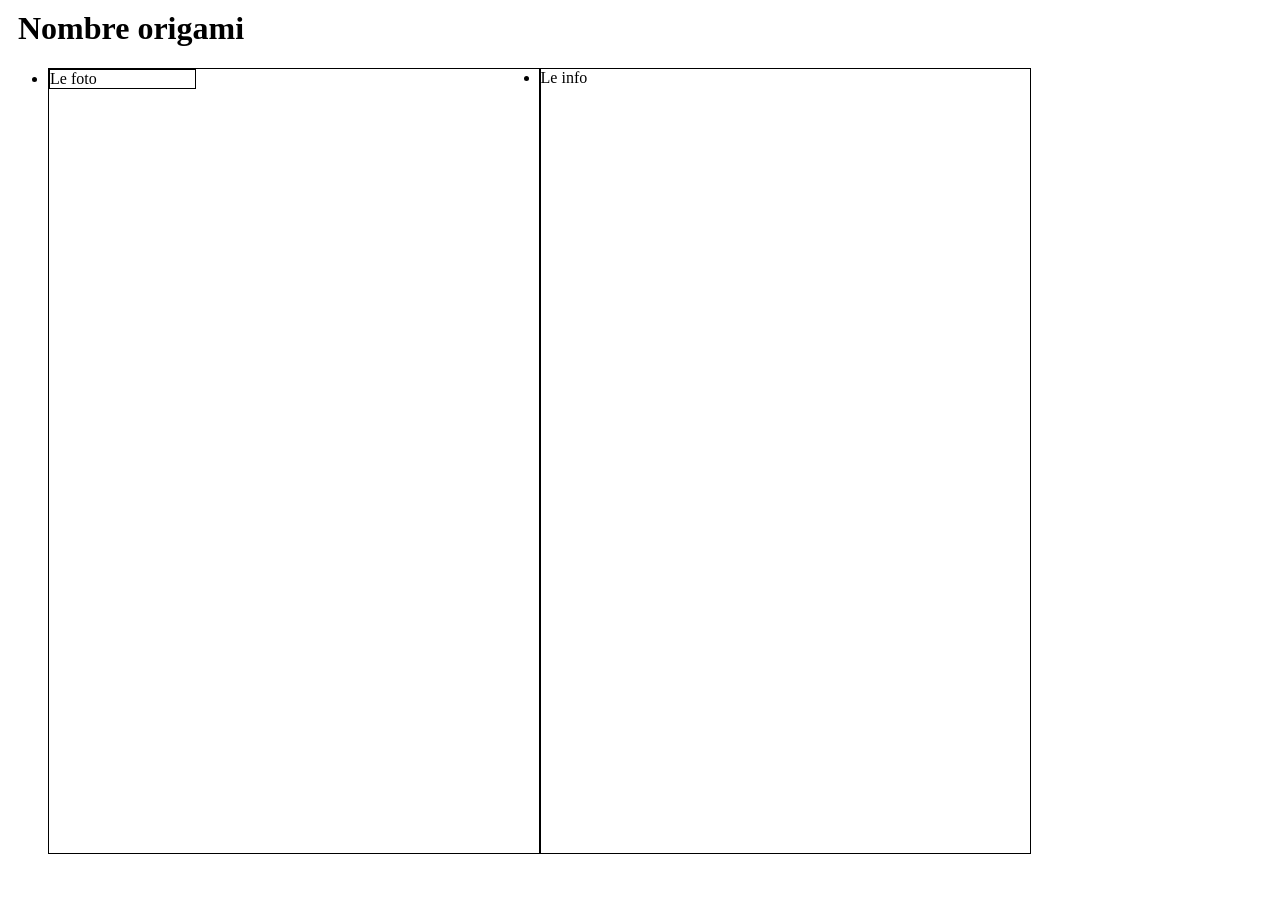
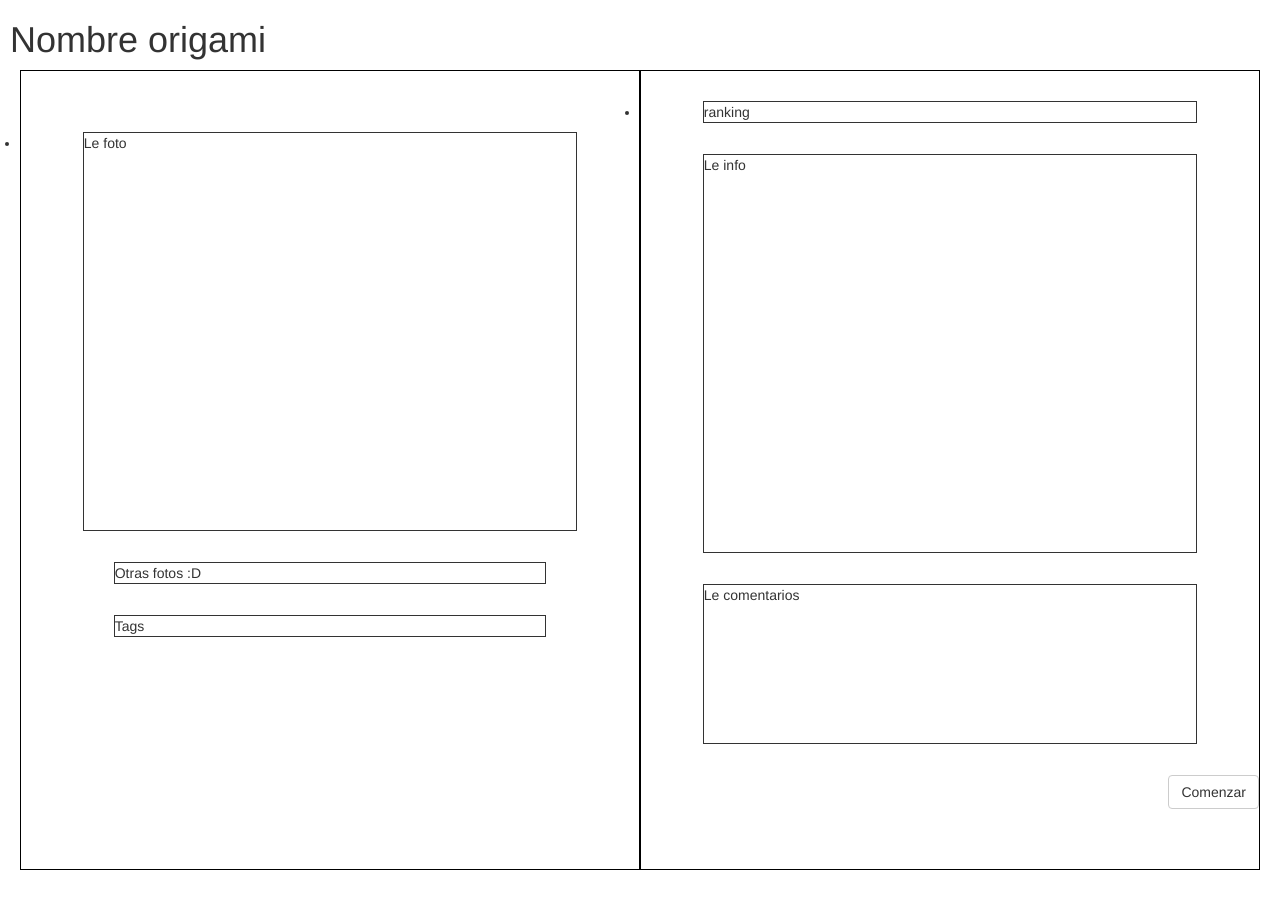
Before and after one commit to LuisMiranda132/interfaces, a plain HTML site: page inicioLeccion.html in a window 1280 px wide. Before the commit the page ends 860 px from the top, so only its background shows below. Drawn offline with Linux system fonts and the light colour scheme.

Commit message:
Estructura de la página del inicio de lección.

```diff
--- a/inicioLeccion.html
+++ b/inicioLeccion.html
@@ -14,13 +14,14 @@
       }
 
       #body ul {
+      padding: 0px 20px 0px 20px;
       }
 
       #body ul li {
       padding:0px 0px 0px 0px;
       float:left;
       height:100%;
-      width:40%;
+      width:50%;
       border: 1px solid black;
       <!-- list-style:none; -->
       <!-- display:block; -->
@@ -29,19 +30,54 @@
       }
 
       #left {
-      width: 30%;
-      height: 30%;
+      width: 100%;
+      height: 100%;
       }
 
       #right {
-      width: 30%;
-      height: 30%;
+      width: 100%;
+      height: 100%;
       }
 
       #photo {
-      width: auto;
+      width: 80%;
+      height: 50%;
       border: 1px solid;
+      margin: 10% 10% 5% 10%;
+      }
+
+      #otherPhotos {
+      width: 70%;
+      border: 1px solid;
+      margin: 0% 15% 5% 15%;
+      }
+
+      #tags {
+      width: 70%;
+      border: 1px solid;
+      margin: 0% 15% 5% 15%;
+      }
+
+      #ranking {
+      border: 1px solid;
+      margin: 5% 10% 5% 10%;
+      }
+
+      #information {
+      width: 80%;
+      height: 50%;
+      border: 1px solid;
+      margin: 0% 10% 5% 10%;
+      }
+
+      #comments {
+      width: 80%;
+      height: 20%;
+      border: 1px solid;
+      margin: 0% 10% 5% 10%;
+      }
     </style>
+    <link href="css/bootstrap.min.css" rel="stylesheet">
   </head>
   <body>
     <div id="title">
@@ -54,11 +90,26 @@
 	      <div id ="photo">
 		Le foto
 	      </div>
+	      <div id="otherPhotos">
+		Otras fotos :D
+	      </div>
+	      <div id="tags">
+		Tags
+	      </div>
 	    </div>
 	  </li>
 	  <li>
 	    <div id="right">
-	      Le info
+	      <div id="ranking">
+		ranking
+	      </div>
+	      <div id="information">
+		Le info
+	      </div>
+	      <div id="comments">
+		Le comentarios
+	      </div>
+	      <button type="button" class="btn btn-default pull-right">Comenzar</button>
 	    </div>
 	  </li>
 	</ul>
--- a/searching.js
+++ b/searching.js
@@ -20,7 +20,7 @@ function WidgetCallBack(JSONobject)
 
         wHTML += ('<div style="position: relative;width: 100%;height: 52%;display: inline-block;"><div style="position:relative;width: 50%;margin: 0 0 0 0;display: inline-block;float: left;"><img src="' + wHelloWorld.image_ori +'" style="width:100%;padding:2.5% 0 0 2.5%;"></div><div style="text-align:center;position: relative;display:inline-block;width: 45%;top: 25%;float: left;"><p style="text-align:right;margin: 0 0 0 0;">' + wHelloWorld.name + '</p></div></div>');
 
-        wHTML += ('<div style="position: inherit;width: 100%;height: 30%;display: inline-block;"><div style="position:relative;width: 66%;margin: 0 0 0 0;float: left;"><img src="'+wHelloWorld.dif+'-5v2.png" style="width:142%;padding:2.5% 0 0 2.5%;"></div><div style="text-align:right;position: relative;display:inline-block;width: 45%;top: 10%;float: right;"><img src="images/favoriteStar.png" style="width:50%;padding:2.5% 0 0 2.5%;"></div></div>');
+        wHTML += ('<div style="position: inherit;width: 100%;height: 30%;display: inline-block;"><div style="position:relative;width: 66%;margin: 0 0 0 0;float: left;"><img src="images/'+wHelloWorld.dif+'-5v2.png" style="width:142%;padding:2.5% 0 0 2.5%;"></div><div style="text-align:right;position: relative;display:inline-block;width: 45%;top: 10%;float: right;"><img src="images/favoriteStar.png" style="width:50%;padding:2.5% 0 0 2.5%;"></div></div>');
 
         wHTML += ('</div></div>');
         wHTML += ('</a>')
--- a/widget.js
+++ b/widget.js
@@ -6,13 +6,13 @@ function WidgetCallBack(JSONobject)
     for(i=0;i<13;i++){
 
         wHelloWorld = JSONobject[i];
-        wHTML += ('<a href="notyet.html">')
+        wHTML += ('<a href="images/notyet.html">')
 
         wHTML += ('<div angle="0" state="desktopView" style="visibility: visible; left: '+wHelloWorld.left+'; top: ' + wHelloWorld.top + '; width: ' + wWidth + '; height: ' + wHeight + ';margin-right:10px; position: absolute; z-index: auto;background: C0D860;">'+'<div>');
 
         wHTML += ('<div style="position: relative;width: 100%;height: 52%;display: inline-block;"><div style="position:relative;width: 50%;margin: 0 0 0 0;display: inline-block;float: left;"><img src="' + wHelloWorld.image_ori +'" style="width:100%;padding:2.5% 0 0 2.5%;"></div><div style="text-align:center;position: relative;display:inline-block;width: 45%;top: 25%;float: left;"><p style="text-align:right;margin: 0 0 0 0;">' + wHelloWorld.name + '</p></div></div>');
 
-        wHTML += ('<div style="position: inherit;width: 100%;height: 30%;display: inline-block;"><div style="position:relative;width: 66%;margin: 0 0 0 0;float: left;"><img src="'+wHelloWorld.dif+'-5v2.png" style="width:142%;padding:2.5% 0 0 2.5%;"></div><div style="text-align:right;position: relative;display:inline-block;width: 45%;top: 10%;float: right;"><img src="images/favoriteStar.png" style="width:50%;padding:2.5% 0 0 2.5%;"></div></div>');
+        wHTML += ('<div style="position: inherit;width: 100%;height: 30%;display: inline-block;"><div style="position:relative;width: 66%;margin: 0 0 0 0;float: left;"><img src="images/'+wHelloWorld.dif+'-5v2.png" style="width:142%;padding:2.5% 0 0 2.5%;"></div><div style="text-align:right;position: relative;display:inline-block;width: 45%;top: 10%;float: right;"><img src="images/favoriteStar.png" style="width:50%;padding:2.5% 0 0 2.5%;"></div></div>');
 
         wHTML += ('</div></div>');
         wHTML += ('</a>')
```
Also changed, not shown: data.js (+16 -16 lines), index.html (+2 -2 lines), notyet.html (+1 -1 lines), images/arrow1.jpg (renamed from arrow1.jpg).
